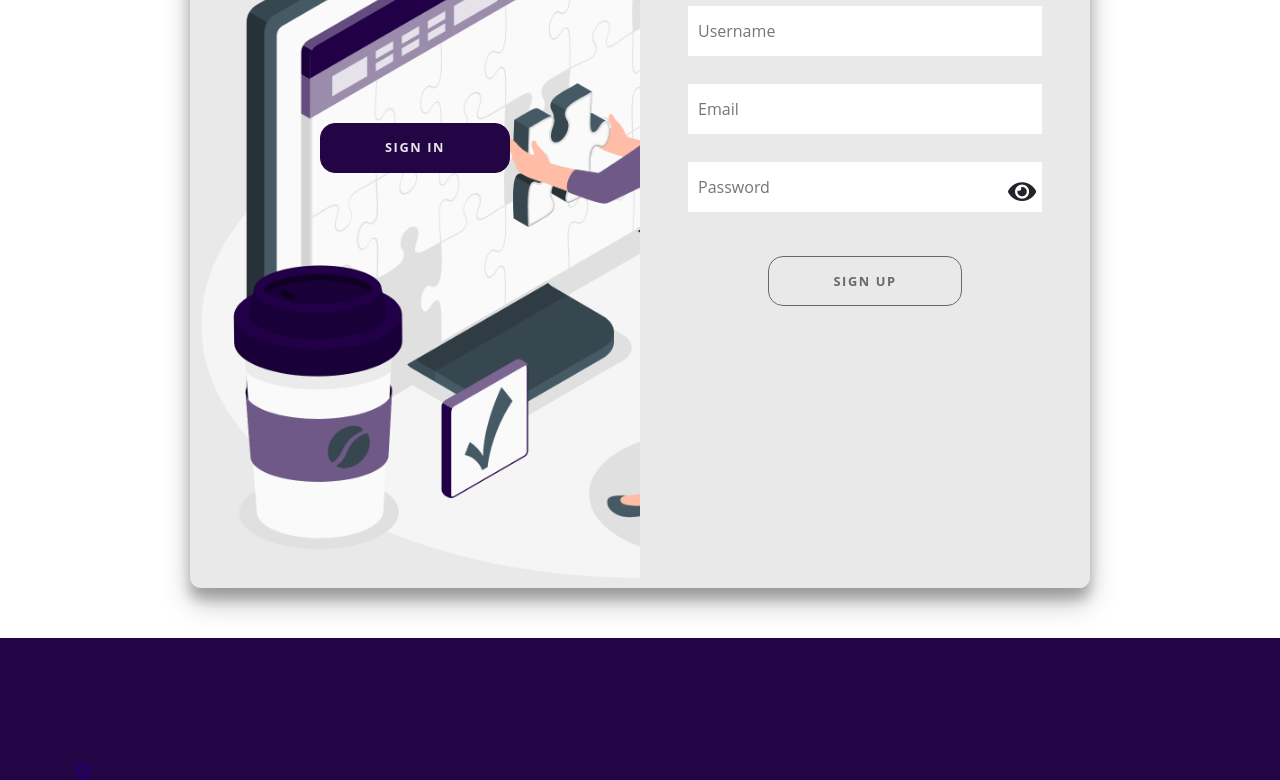
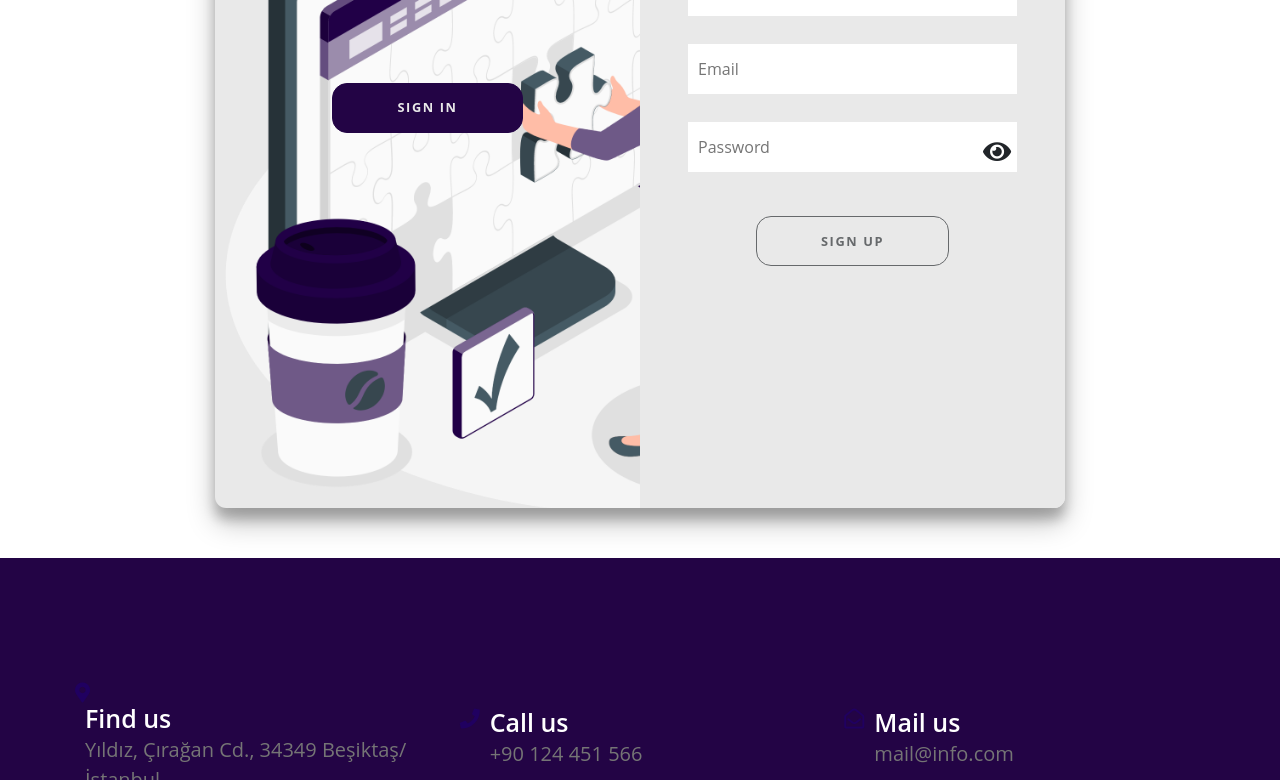
Before and after one commit to umnaih/CapstoneProject_PatnetMapping, a plain HTML site: page Sign_Up.html in a window 1280 px wide. Shown: the part 376-1156 px from the top of the page. Drawn offline with Linux system fonts and the light colour scheme.

Commit message:
fix size

```diff
--- a/login.css
+++ b/login.css
@@ -11,8 +11,8 @@
   --button-radius: 0.7rem;
 
   /* SIZES */
-  --max-width: 900px;
-  --max-height: 1500px;
+  --max-width: 850px;
+  --max-height: 900px;
   font-size: 16px;
   font-family: -apple-system, BlinkMacSystemFont, "Segoe UI", Roboto, Oxygen,
     Ubuntu, Cantarell, "Open Sans", "Helvetica Neue", sans-serif;
@@ -27,7 +27,7 @@
   background-repeat: no-repeat;
   background-size: cover;
   display: grid;
-  height: 80vh;
+  height: 75vh;
   place-items: center;
 }
 
@@ -49,7 +49,7 @@
   border-radius: var(--button-radius);
   box-shadow: 0 0.9rem 1.7rem rgba(0, 0, 0, 0.25),
     0 0.7rem 0.7rem rgba(0, 0, 0, 0.22);
-  height: 110vh;
+  height: 100vh;
   max-width: var(--max-width);
   overflow: hidden;
   position: relative;
```
